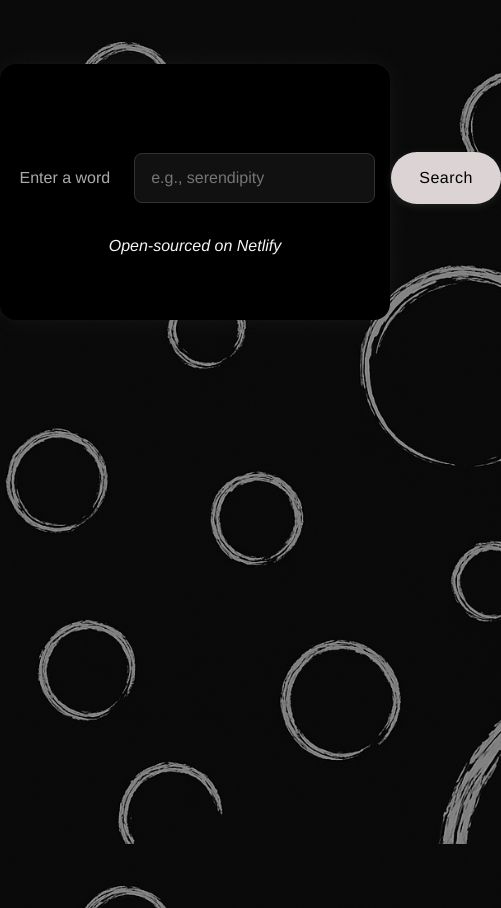
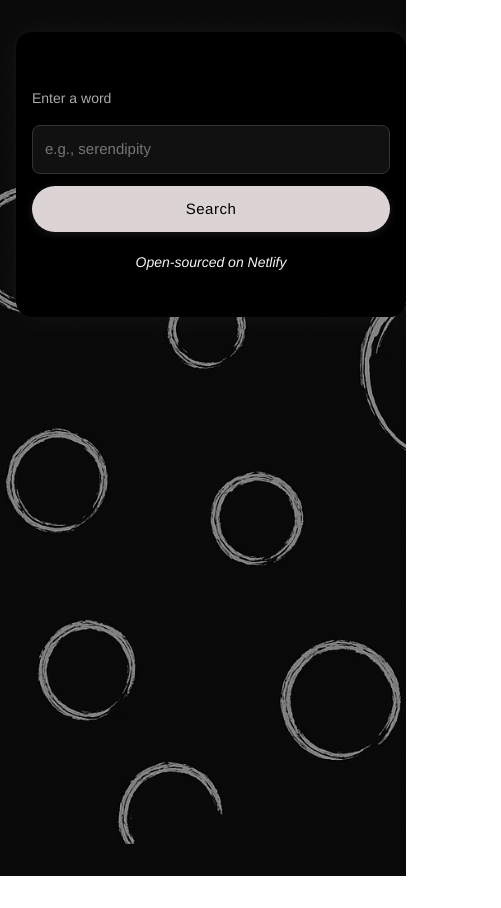
Before and after one commit to MariyaSemiryazhko/dictionary-app, a React (Create React App) app: page / in a window 390 px wide. Shown: the whole page, 501 px wide, since content can reach past the window. After the commit the page ends 876 px from the top, so only its background shows below. Built offline with nearby package versions, Linux system fonts and the light colour scheme; no server answers.

Commit message:
add an Img Api, and the mobile version

```diff
--- a/src/App.css
+++ b/src/App.css
@@ -31,3 +31,14 @@ a {
   font-style: italic;
   margin: 30px 0;
 }
+
+@media (max-width: 600px) {
+  .container {
+    padding: 24px 16px;
+    margin: 32px 16px;
+  }
+  .app-footer {
+    font-size: 14px;
+    margin: 20px 0;
+  }
+}
--- a/src/Dictionary.css
+++ b/src/Dictionary.css
@@ -83,3 +83,42 @@ section {
   border: none;
   border-radius: 9999px;
 }
+
+@media (max-width: 600px) {
+  .dictionary-form {
+    flex-direction: column;
+    align-items: stretch;
+    gap: 12px;
+    margin-top: 32px;
+  }
+
+  .dictionary-form label {
+    margin-bottom: 4px;
+    font-size: 14px;
+  }
+
+  .dictionary-form input,
+  .dictionary-form button {
+    width: 100%;
+    font-size: 15px;
+    padding: 12px;
+  }
+
+  .dictionary-form button {
+    padding: 12px;
+  }
+
+  section {
+    padding: 20px;
+    margin: 16px 0;
+  }
+
+  .synonyms li {
+    font-size: 13px;
+    padding: 8px 10px;
+  }
+
+  .example-text {
+    font-size: 14px;
+  }
+}
--- a/src/Dictionary.js
+++ b/src/Dictionary.js
@@ -2,15 +2,21 @@ import React, { useState } from "react";
 import axios from "axios";
 import "./Dictionary.css"
 import Results from "./Results.js"
+import Photos from "./Photos.js"
 
 export default function Dictionary(props) {
     let [keyword, setKeyword] = useState(props.defaultKeyword);
     let [results, setResults] = useState(null);
     let [loaded, setLoaded] = useState(false);
+    let [photos, setPhotos] = useState(null);
 
 
     function handleResponse(response) {
         setResults(response.data);
+    }
+
+    function handlePhotoResponse(response) {
+        setPhotos(response.data.photos);
     }
 
     function search() {
@@ -18,6 +24,9 @@ export default function Dictionary(props) {
         let apiUrl = `https://api.shecodes.io/dictionary/v1/define?word=${keyword}&key=21b0o158462fba6c2a0f6eca1t37c8ec`
         axios.get(apiUrl).then(handleResponse);
 
+        let photoApiKey = "21b0o158462fba6c2a0f6eca1t37c8ec";
+        let PhotoApiUrl = `https://api.shecodes.io/images/v1/search?query=${keyword}&key=${photoApiKey}`;
+        axios.get(PhotoApiUrl).then(handlePhotoResponse);
     }
 
 
@@ -44,6 +53,7 @@ export default function Dictionary(props) {
                     <button type="submit">Search</button>
                 </form>
                 <Results results={results} />
+                <Photos photos={photos}/>
             </div>
         )
     } else {
--- /dev/null
+++ b/src/Photos.css
@@ -0,0 +1,4 @@
+.Photos img {
+  border-radius: 4px;
+  margin-bottom: 20px;
+}
--- /dev/null
+++ b/src/Photos.js
@@ -0,0 +1,25 @@
+import React from "react";
+import "./Photos.css";
+
+export default function Photos(props) {
+    if (props.photos) {
+        return <section className="Photos">
+            <div className="row">
+
+            {props.photos.map(function (photo, index) {
+                return (
+                    <div className="col-12 col-md-4" key={index} >
+                        <a href={photo.src.original} target="_blank" rel="noopener noreferrer">
+                            <img src={photo.src.landscape} className="img-fluid" alt={photo.alt} />
+                    </a>
+                    </div>
+                )
+            })}
+                </div>
+        </section>
+    } else {
+
+        return null;
+    }
+
+}
```
